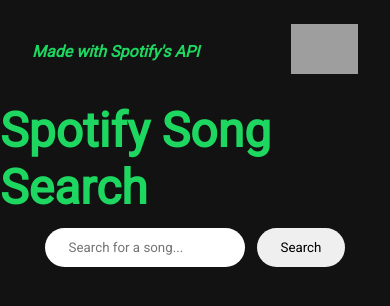
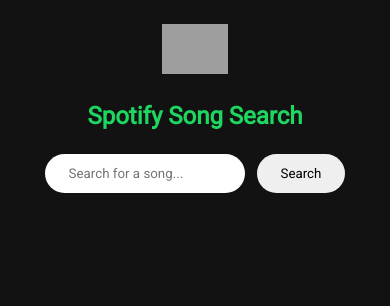
Before and after one commit to posmena28/Spotify-Song-Search-Tool, a plain HTML site: page Frontend/index.html in a window 390 px wide. Drawn offline with Linux system fonts and the light colour scheme; grey boxes are pictures that could not be loaded.

Commit message:
Fixed layout for tablets and smartphones

```diff
--- a/Frontend/styles.css
+++ b/Frontend/styles.css
@@ -122,3 +122,27 @@
     color: white;
     text-align: center;
 }
+
+/* LARGE SMARTPHONES, TABLETS */
+@media (max-width: 768px) {
+    .spotify__title {
+        font-size: 36px;
+        margin-bottom: 12px;
+    }
+}
+
+/* SMALL PHONES */
+@media (max-width: 480px) {
+    .spotify__title {
+        font-size: 24px;
+        margin-bottom: 12px;
+    }
+    .nav__title {
+        display: none;
+    }
+    nav {
+        display: flex;
+        justify-content: center;
+    }
+
+}
```
